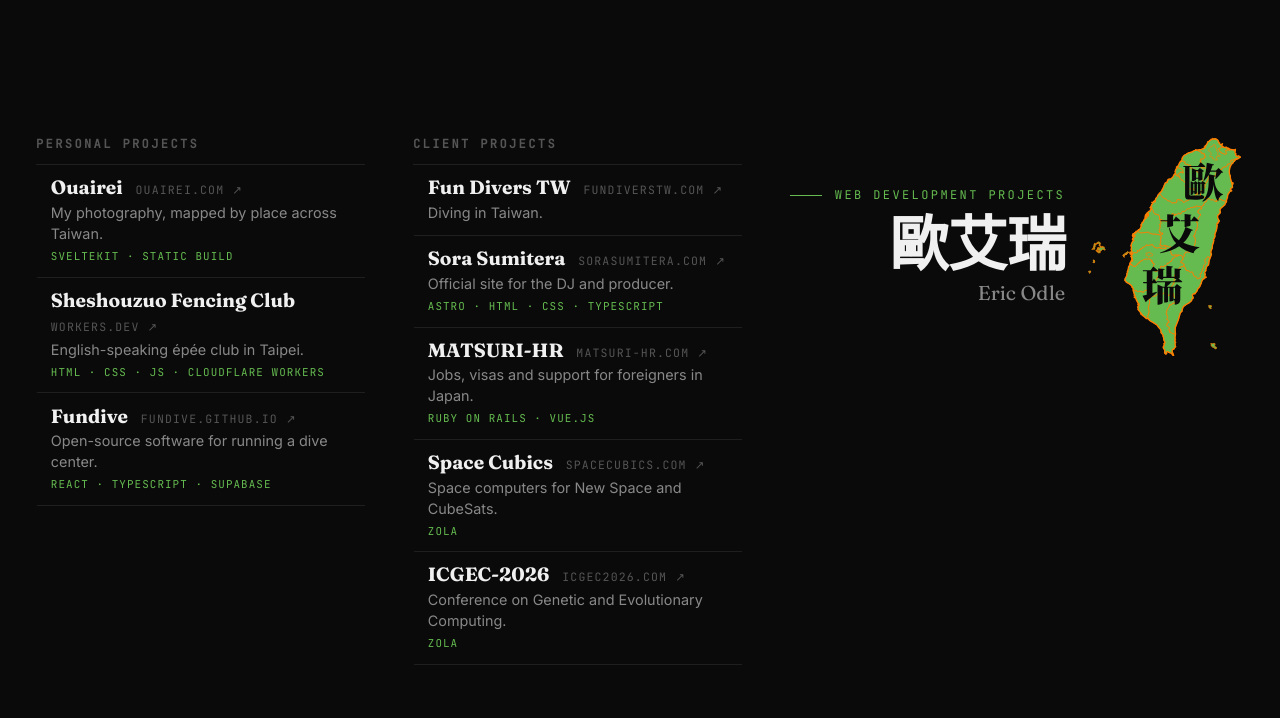
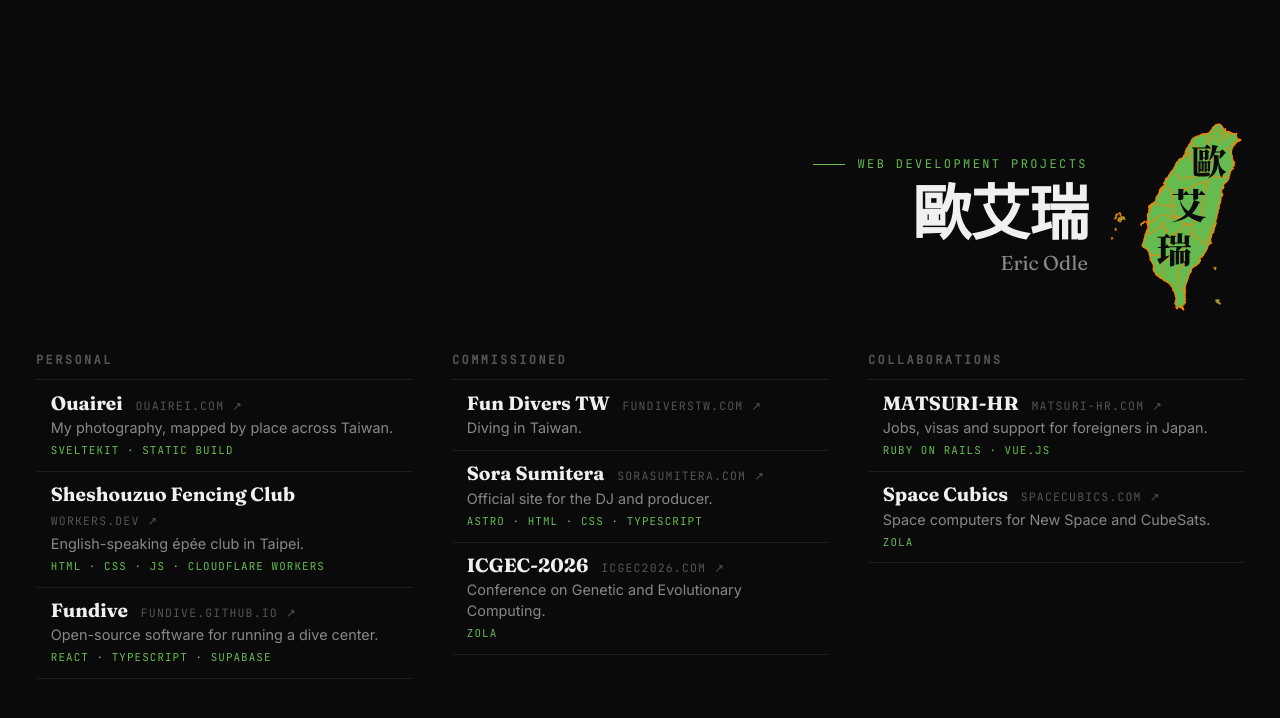
Before and after one commit to ericodle/ericodle.github.io, a plain HTML site: page index.html in a window 1280 px wide. Drawn offline with Linux system fonts and the light colour scheme.

Commit message:
Split projects into Personal, Commissioned and Collaborations columns

```diff
--- a/index.html
+++ b/index.html
@@ -28,8 +28,8 @@
 				</div>
 			</header>
 
-			<section class="group personal">
-				<h2 class="group-label mono">Personal Projects</h2>
+			<section class="group">
+				<h2 class="group-label mono">Personal</h2>
 				<ul class="projects">
 					<li>
 						<a class="project" href="https://ouairei.com/" target="_blank" rel="noopener">
@@ -64,8 +64,8 @@
 				</ul>
 			</section>
 
-			<section class="group clients">
-				<h2 class="group-label mono">Client Projects</h2>
+			<section class="group">
+				<h2 class="group-label mono">Commissioned</h2>
 				<ul class="projects">
 					<li>
 						<a class="project" href="https://www.fundiverstw.com/" target="_blank" rel="noopener">
@@ -87,6 +87,22 @@
 						</a>
 					</li>
 					<li>
+						<a class="project" href="https://www.icgec2026.com/" target="_blank" rel="noopener">
+							<span class="p-top">
+								<span class="p-name">ICGEC-2026</span>
+								<span class="p-host mono">icgec2026.com ↗</span>
+							</span>
+							<span class="p-desc">Conference on Genetic and Evolutionary Computing.</span>
+							<span class="p-stack mono">Zola</span>
+						</a>
+					</li>
+				</ul>
+			</section>
+
+			<section class="group">
+				<h2 class="group-label mono">Collaborations</h2>
+				<ul class="projects">
+					<li>
 						<a class="project" href="https://www.matsuri-hr.com/" target="_blank" rel="noopener">
 							<span class="p-top">
 								<span class="p-name">MATSURI-HR</span>
@@ -106,16 +122,6 @@
 							<span class="p-stack mono">Zola</span>
 						</a>
 					</li>
-					<li>
-						<a class="project" href="https://www.icgec2026.com/" target="_blank" rel="noopener">
-							<span class="p-top">
-								<span class="p-name">ICGEC-2026</span>
-								<span class="p-host mono">icgec2026.com ↗</span>
-							</span>
-							<span class="p-desc">Conference on Genetic and Evolutionary Computing.</span>
-							<span class="p-stack mono">Zola</span>
-						</a>
-					</li>
 				</ul>
 			</section>
 		</main>
--- a/style.css
+++ b/style.css
@@ -52,15 +52,13 @@ a {
 	padding: clamp(1.25rem, 4vh, 3rem) 16px 2rem;
 }
 
-/* Wide screens: the logo and name sit top right. Centred in the window
-   so everything shows without scrolling. */
+/* Wide screens: the logo and name across the top, aligned right, with the
+   three project groups in columns below. Centred in the window so
+   everything shows without scrolling. */
 @media (min-width: 900px) {
 	.page {
-		grid-template-columns: minmax(0, 1fr) minmax(0, 1fr);
-		grid-template-areas:
-			'clients intro'
-			'clients personal';
-		gap: 1.5rem 3rem;
+		grid-template-columns: repeat(3, minmax(0, 1fr));
+		gap: 1.25rem 2.5rem;
 		align-content: center;
 		align-items: start;
 		min-height: 100vh;
@@ -68,28 +66,18 @@ a {
 	}
 
 	.intro {
-		grid-area: intro;
+		grid-column: 1 / -1;
 		padding-bottom: 0;
 	}
 
-	.personal {
-		grid-area: personal;
-	}
-
-	.clients {
-		grid-area: clients;
+	.intro .logo {
+		height: 8.5rem;
 	}
 }
 
-/* Wider still: three columns, the name and logo in the third. */
 @media (min-width: 1200px) {
-	.page {
-		grid-template-columns: minmax(0, 1fr) minmax(0, 1fr) auto;
-		grid-template-areas: 'personal clients intro';
-	}
-
 	.intro .logo {
-		height: 14rem;
+		height: 12rem;
 	}
 }
 
@@ -220,7 +208,7 @@ a {
 @media (max-width: 899px) {
 	.page {
 		grid-template-columns: minmax(0, 1fr);
-		gap: 0.7rem;
+		gap: 0.55rem;
 		padding-block: 0.9rem;
 	}
 
@@ -242,7 +230,7 @@ a {
 	}
 
 	.logo {
-		height: 6.25rem;
+		height: 5.25rem;
 	}
 
 	.subtitle {
@@ -252,7 +240,7 @@ a {
 
 	.group-label {
 		font-size: 0.65rem;
-		padding-bottom: 0.4rem;
+		padding-bottom: 0.3rem;
 	}
 
 	.project {
@@ -261,7 +249,7 @@ a {
 		align-items: baseline;
 		column-gap: 0.7rem;
 		row-gap: 0.05rem;
-		padding: 0.38rem 0.6rem;
+		padding: 0.3rem 0.6rem;
 	}
 
 	.p-top {
```
Also changed, not shown: README.md.
